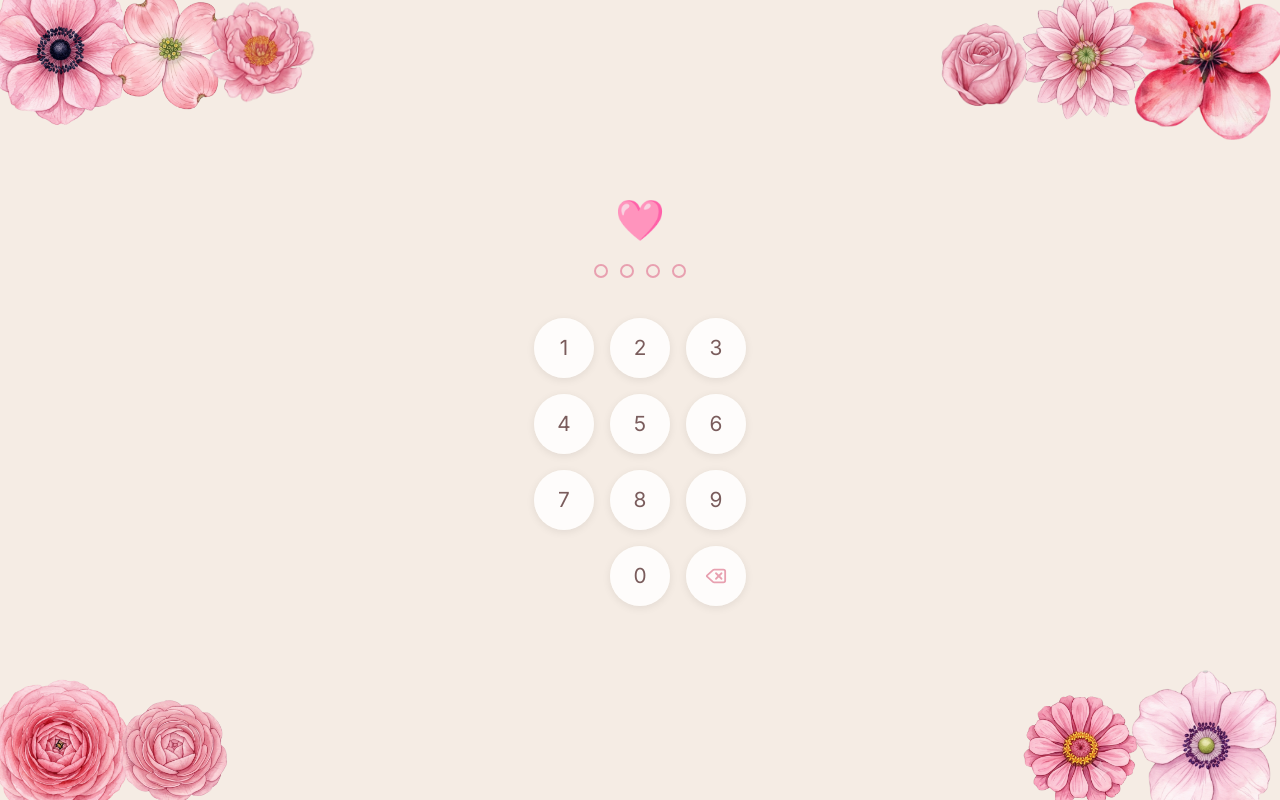
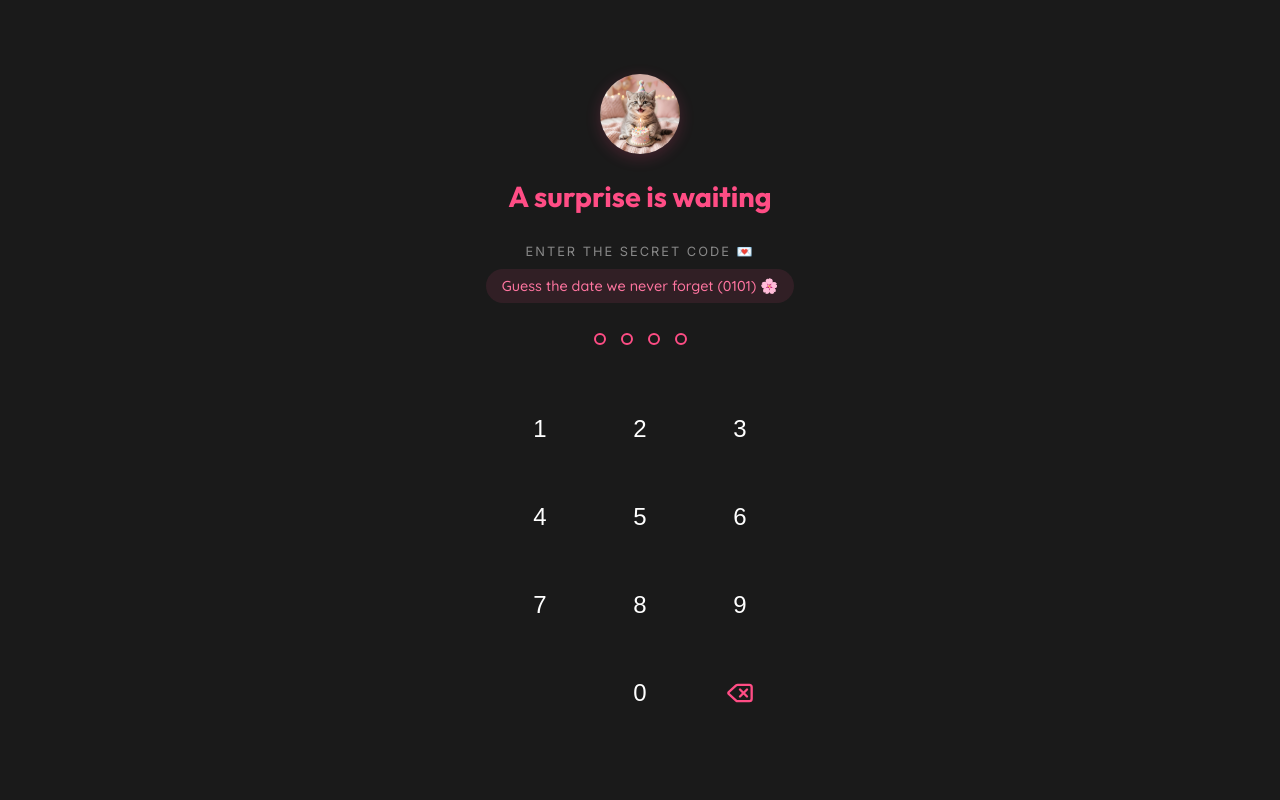
Before and after one commit to balakumaran1507/Sahana-Bday, a React (Vite) app: page / in a window 1280 px wide. Built offline with nearby package versions, Linux system fonts and the light colour scheme.

Commit message:
Fix App overlay and add PDF download with scanner animation to BalaPass

```diff
--- a/package.json
+++ b/package.json
@@ -10,6 +10,8 @@
     "preview": "vite preview"
   },
   "dependencies": {
+    "html2canvas": "^1.4.1",
+    "jspdf": "^4.2.1",
     "lucide-react": "^1.24.0",
     "react": "^19.2.7",
     "react-dom": "^19.2.7"
--- a/src/App.jsx
+++ b/src/App.jsx
@@ -10,10 +10,12 @@ import HubblePhoto from './components/HubblePhoto';
 import BalaPass from './components/BalaPass';
 import Outro from './components/Outro';
 import Auth from './components/Auth';
+import FlowerTransition from './components/FlowerTransition';
 import './index.css';
 
 function App() {
   const [isAuthenticated, setIsAuthenticated] = useState(false);
+  const [isTransitioning, setIsTransitioning] = useState(false);
   const [currentStep, setCurrentStep] = useState(0);
   const [isPlaying, setIsPlaying] = useState(false);
   const audioRef = useRef(null);
@@ -34,29 +36,31 @@ function App() {
   ];
 
   const handleNext = () => {
-    // Autoplay music on the first interaction
-    if (currentStep === 0 && audioRef.current && !isPlaying) {
-      audioRef.current.play().catch(e => console.log("Audio autoplay blocked", e));
-      setIsPlaying(true);
-    }
-
     if (currentStep < steps.length - 1) {
-      setCurrentStep(prev => prev + 1);
+      setCurrentStep(currentStep + 1);
     }
   };
 
   const handlePrev = () => {
     if (currentStep > 0) {
-      setCurrentStep(prev => prev - 1);
+      setCurrentStep(currentStep - 1);
     }
   };
 
-  const toggleAudio = () => {
+  const startAudio = () => {
+    if (audioRef.current && !isPlaying) {
+      audioRef.current.play().catch(e => console.error("Audio play failed:", e));
+      setIsPlaying(true);
+    }
+  };
+
+  const toggleAudio = (e) => {
+    e.stopPropagation();
     if (audioRef.current) {
       if (isPlaying) {
         audioRef.current.pause();
       } else {
-        audioRef.current.play();
+        audioRef.current.play().catch(e => console.error(e));
       }
       setIsPlaying(!isPlaying);
     }
@@ -64,18 +68,25 @@ function App() {
 
   const CurrentComponent = steps[currentStep];
 
-  if (!isAuthenticated) {
-    return <Auth onLogin={() => setIsAuthenticated(true)} />;
-  }
-
   return (
     <div className="app-container" style={{ overflow: 'hidden' }}>
-      {/* Background Audio Placeholder */}
+
+      {/* Flower wipe overlay */}
+      {isTransitioning && (
+        <FlowerTransition
+          onMidpoint={() => setIsAuthenticated(true)}
+          onComplete={() => setIsTransitioning(false)}
+        />
+      )}
+
+      {!isAuthenticated ? (
+        <Auth onLogin={() => setIsTransitioning(true)} />
+      ) : (
+        <>
           <audio ref={audioRef} loop>
-        <source src="placeholder-audio.mp3" type="audio/mpeg" />
+            <source src="/placeholder-audio.mp3" type="audio/mpeg" />
           </audio>
 
-      {/* Floating music toggle button */}
           <button
             onClick={toggleAudio}
             style={{
@@ -100,10 +111,11 @@ function App() {
             {isPlaying ? '🎵' : '🔇'}
           </button>
 
-      {/* Render the current slide */}
-      <div key={currentStep} className="fade-in" style={{ width: '100%', minHeight: '100vh' }}>
+          <div onClick={startAudio} style={{ height: '100%' }}>
             <CurrentComponent onNext={handleNext} onPrev={handlePrev} />
           </div>
+        </>
+      )}
     </div>
   );
 }
--- a/src/components/Auth.jsx
+++ b/src/components/Auth.jsx
@@ -1,8 +1,7 @@
 import React, { useState } from 'react';
 import { Delete } from 'lucide-react';
-import FlowerTransition from './FlowerTransition';
 
-// PIN stored as SHA-256 hash — never visible as plain text
+// PIN is stored as a SHA-256 hash — never visible in source as plain text
 const CORRECT_HASH = 'a3346b8b4c26feb607f8a40699c934ef426dee5ceebf51f9f7209aa79c08a0da';
 
 async function hashPin(pin) {
@@ -13,27 +12,9 @@ async function hashPin(pin) {
   return hashArray.map(b => b.toString(16).padStart(2, '0')).join('');
 }
 
-const FLOWER_DECORATIONS = [
-  // Top left cluster
-  { src: '/flower2.png', top: '-40px', left: '-30px', width: '180px', rotate: '-15deg', delay: '0s' },
-  { src: '/flower5.png', top: '-20px', left: '100px', width: '140px', rotate: '10deg', delay: '0.2s' },
-  { src: '/flower8.png', top: '-10px', left: '200px', width: '120px', rotate: '-5deg', delay: '0.1s' },
-  // Top right cluster
-  { src: '/flower1.png', top: '-40px', right: '-20px', width: '190px', rotate: '20deg', delay: '0s' },
-  { src: '/flower4.png', top: '-20px', right: '120px', width: '150px', rotate: '-10deg', delay: '0.15s' },
-  { src: '/flower7.png', top: '10px', right: '240px', width: '110px', rotate: '5deg', delay: '0.25s' },
-  // Bottom left
-  { src: '/flower3.png', bottom: '-30px', left: '-20px', width: '160px', rotate: '15deg', delay: '0s' },
-  { src: '/flower9.png', bottom: '-20px', left: '110px', width: '130px', rotate: '-8deg', delay: '0.2s' },
-  // Bottom right
-  { src: '/flower6.png', bottom: '-30px', right: '-10px', width: '170px', rotate: '-20deg', delay: '0s' },
-  { src: '/flower10.png', bottom: '-20px', right: '130px', width: '140px', rotate: '12deg', delay: '0.1s' },
-];
-
 const Auth = ({ onLogin }) => {
   const [pin, setPin] = useState('');
   const [error, setError] = useState(false);
-  const [showTransition, setShowTransition] = useState(false);
 
   const handleNumberClick = async (num) => {
     if (pin.length < 4) {
@@ -44,8 +25,8 @@ const Auth = ({ onLogin }) => {
       if (newPin.length === 4) {
         const hash = await hashPin(newPin);
         if (hash === CORRECT_HASH) {
-          // Trigger the flower transition
-          setTimeout(() => setShowTransition(true), 200);
+          // Trigger the login success transition
+          onLogin();
         } else {
           setError(true);
           setTimeout(() => {
@@ -62,155 +43,133 @@ const Auth = ({ onLogin }) => {
     setError(false);
   };
 
-  if (showTransition) {
-    return <FlowerTransition onComplete={onLogin} />;
-  }
-
   return (
     <div style={{
       minHeight: '100vh',
-      backgroundColor: '#f5ece4',
+      backgroundColor: '#1a1a1a',
       display: 'flex',
       flexDirection: 'column',
       alignItems: 'center',
       justifyContent: 'center',
+      color: 'white',
       fontFamily: 'var(--font-main)',
-      position: 'relative',
-      overflow: 'hidden',
+      userSelect: 'none'
     }}>
-      {/* Corner flower decorations */}
-      {FLOWER_DECORATIONS.map((f, i) => (
+      <div style={{ maxWidth: '400px', width: '100%', padding: '20px', textAlign: 'center' }}>
+
         <img
-          key={i}
-          src={f.src}
-          alt=""
+          src="/cat_cake_meme.png"
+          alt="Cat"
+          style={{ width: '80px', height: '80px', objectFit: 'cover', borderRadius: '50%', marginBottom: '20px', boxShadow: '0 4px 15px rgba(255, 77, 133, 0.2)', pointerEvents: 'none' }}
+          onContextMenu={(e) => e.preventDefault()}
           draggable="false"
-          onContextMenu={e => e.preventDefault()}
-          style={{
-            position: 'absolute',
-            top: f.top,
-            left: f.left,
-            right: f.right,
-            bottom: f.bottom,
-            width: f.width,
-            transform: `rotate(${f.rotate})`,
-            pointerEvents: 'none',
-            opacity: 0,
-            animation: `fadeInFlower 0.8s ease forwards ${f.delay}`,
-          }}
         />
-      ))}
 
-      {/* Central PIN pad */}
-      <div style={{ textAlign: 'center', position: 'relative', zIndex: 10 }}>
-        {/* Pixel heart */}
-        <div style={{ marginBottom: '20px', fontSize: '2.5rem' }}>🩷</div>
+        <h1 style={{ fontSize: '1.8rem', marginBottom: '30px', fontFamily: 'var(--font-heading)' }}>
+          A surprise is waiting
+        </h1>
 
-        {/* PIN dots */}
-        <div style={{ display: 'flex', justifyContent: 'center', gap: '12px', marginBottom: '40px' }}>
+        <p style={{ fontSize: '0.8rem', letterSpacing: '2px', color: '#888', marginBottom: '10px' }}>
+          ENTER THE SECRET CODE 💌
+        </p>
+
+        <div style={{
+          background: 'rgba(255, 77, 133, 0.1)',
+          display: 'inline-block',
+          padding: '8px 16px',
+          borderRadius: '20px',
+          color: '#ff75a0',
+          fontSize: '0.9rem',
+          marginBottom: '30px',
+          fontFamily: 'var(--font-cute)'
+        }}>
+          Guess the date we never forget (0101) 🌸
+        </div>
+
+        {/* PIN Indicators */}
+        <div style={{ display: 'flex', justifyContent: 'center', gap: '15px', marginBottom: '50px' }}>
           {[0, 1, 2, 3].map((index) => (
             <div key={index} style={{
-              width: '14px',
-              height: '14px',
+              width: '12px',
+              height: '12px',
               borderRadius: '50%',
-              border: `2px solid ${error ? '#e05a7a' : '#e8a0b0'}`,
-              background: pin.length > index ? (error ? '#e05a7a' : '#e8a0b0') : 'transparent',
+              border: `2px solid ${error ? '#ff4444' : '#ff4d85'}`,
+              background: pin.length > index ? (error ? '#ff4444' : '#ff4d85') : 'transparent',
               transition: 'all 0.2s',
-              animation: error ? 'shake 0.4s' : 'none',
+              animation: error ? 'shake 0.4s' : 'none'
             }} />
           ))}
         </div>
 
-        {/* Number grid */}
+        {/* Number Pad */}
         <div style={{
           display: 'grid',
           gridTemplateColumns: 'repeat(3, 1fr)',
-          gap: '16px',
-          maxWidth: '240px',
-          margin: '0 auto',
+          gap: '20px',
+          maxWidth: '280px',
+          margin: '0 auto'
         }}>
-          {[1, 2, 3, 4, 5, 6, 7, 8, 9].map(num => (
-            <button
-              key={num}
-              onClick={() => handleNumberClick(num.toString())}
-              style={{
-                background: 'rgba(255,255,255,0.85)',
+          {[1, 2, 3, 4, 5, 6, 7, 8, 9].map((num) => (
+            <button key={num} onClick={() => handleNumberClick(num.toString())} style={{
+              background: 'transparent',
               border: 'none',
-                borderRadius: '50%',
-                width: '60px',
-                height: '60px',
-                fontSize: '1.3rem',
-                color: '#7a5c5c',
+              color: 'white',
+              fontSize: '1.5rem',
+              padding: '20px 0',
               cursor: 'pointer',
-                boxShadow: '0 2px 8px rgba(0,0,0,0.08)',
-                transition: 'all 0.15s',
-                fontFamily: 'var(--font-main)',
+              borderRadius: '16px',
+              transition: 'background 0.2s'
             }}
-              onMouseOver={e => { e.currentTarget.style.background = 'rgba(255,255,255,1)'; e.currentTarget.style.transform = 'scale(1.08)'; }}
-              onMouseOut={e => { e.currentTarget.style.background = 'rgba(255,255,255,0.85)'; e.currentTarget.style.transform = 'scale(1)'; }}
+              onMouseOver={(e) => e.currentTarget.style.background = 'rgba(255,255,255,0.1)'}
+              onMouseOut={(e) => e.currentTarget.style.background = 'transparent'}
             >
               {num}
             </button>
           ))}
-
-          <div /> {/* spacer */}
-
-          <button
-            onClick={() => handleNumberClick('0')}
-            style={{
-              background: 'rgba(255,255,255,0.85)',
+          <div></div>
+          <button onClick={() => handleNumberClick('0')} style={{
+            background: 'transparent',
             border: 'none',
-              borderRadius: '50%',
-              width: '60px',
-              height: '60px',
-              fontSize: '1.3rem',
-              color: '#7a5c5c',
+            color: 'white',
+            fontSize: '1.5rem',
+            padding: '20px 0',
             cursor: 'pointer',
-              boxShadow: '0 2px 8px rgba(0,0,0,0.08)',
-              transition: 'all 0.15s',
-              fontFamily: 'var(--font-main)',
+            borderRadius: '16px',
+            transition: 'background 0.2s'
           }}
-            onMouseOver={e => { e.currentTarget.style.background = 'rgba(255,255,255,1)'; e.currentTarget.style.transform = 'scale(1.08)'; }}
-            onMouseOut={e => { e.currentTarget.style.background = 'rgba(255,255,255,0.85)'; e.currentTarget.style.transform = 'scale(1)'; }}
+            onMouseOver={(e) => e.currentTarget.style.background = 'rgba(255,255,255,0.1)'}
+            onMouseOut={(e) => e.currentTarget.style.background = 'transparent'}
           >
             0
           </button>
-
-          <button
-            onClick={handleDelete}
-            style={{
-              background: 'rgba(255,255,255,0.85)',
+          <button onClick={handleDelete} style={{
+            background: 'transparent',
             border: 'none',
-              borderRadius: '50%',
-              width: '60px',
-              height: '60px',
+            color: '#ff4d85',
+            fontSize: '1.5rem',
             display: 'flex',
             alignItems: 'center',
             justifyContent: 'center',
-              color: '#e8a0b0',
+            width: '100%',
             cursor: 'pointer',
-              boxShadow: '0 2px 8px rgba(0,0,0,0.08)',
-              transition: 'all 0.15s',
+            borderRadius: '16px',
+            transition: 'background 0.2s'
           }}
-            onMouseOver={e => { e.currentTarget.style.background = 'rgba(255,255,255,1)'; e.currentTarget.style.transform = 'scale(1.08)'; }}
-            onMouseOut={e => { e.currentTarget.style.background = 'rgba(255,255,255,0.85)'; e.currentTarget.style.transform = 'scale(1)'; }}
+            onMouseOver={(e) => e.currentTarget.style.background = 'rgba(255,255,255,0.1)'}
+            onMouseOut={(e) => e.currentTarget.style.background = 'transparent'}
           >
-            <Delete size={22} />
+            <Delete size={28} />
           </button>
         </div>
       </div>
 
       <style>{`
-        @keyframes fadeInFlower {
-          from { opacity: 0; transform: translateY(-10px) rotate(var(--r, 0deg)); }
-          to   { opacity: 1; transform: translateY(0)    rotate(var(--r, 0deg)); }
-        }
         @keyframes shake {
           0%, 100% { transform: translateX(0); }
-          20%       { transform: translateX(-6px); }
-          40%       { transform: translateX(6px); }
-          60%       { transform: translateX(-6px); }
-          80%       { transform: translateX(6px); }
+          20% { transform: translateX(-8px); }
+          40% { transform: translateX(8px); }
+          60% { transform: translateX(-8px); }
+          80% { transform: translateX(8px); }
         }
       `}</style>
     </div>
--- a/src/components/FlowerTransition.jsx
+++ b/src/components/FlowerTransition.jsx
@@ -5,33 +5,55 @@ const FLOWERS = [
   '/flower6.png', '/flower7.png', '/flower8.png', '/flower9.png', '/flower10.png',
 ];
 
-// Deterministically generate flower particle configs
-function generateFlowers(count) {
+// Generate a very dense array of flowers to completely cover the screen
+function generateDenseFlowers(count) {
   return Array.from({ length: count }, (_, i) => {
     const src = FLOWERS[i % FLOWERS.length];
-    const size = 80 + (i * 37 % 120);          // 80–200px
-    const left = (i * 7.3 + 5) % 95;           // 5–100vw spread
-    const delay = (i * 0.09) % 1.5;            // 0–1.5s stagger
-    const duration = 1.2 + (i * 0.11 % 0.8);   // 1.2–2.0s fall
-    const rotate = (i * 23 % 60) - 30;         // -30 to 30 deg
-    const swayX = (i % 2 === 0 ? 1 : -1) * (10 + (i * 17 % 30)); // sway left/right
-    return { src, size, left, delay, duration, rotate, swayX, id: i };
+    // Large sizes for maximum coverage
+    const size = 150 + Math.random() * 250;
+    // Random positioning across the screen
+    const left = -10 + Math.random() * 110;
+    const topOffset = -20 + Math.random() * 120; // Spread vertically across the view
+    // Delays for falling IN
+    const delayIn = Math.random() * 1.5;
+    // Delays for falling OUT
+    const delayOut = Math.random() * 1.0;
+    const rotate = -45 + Math.random() * 90;
+    const zIndex = Math.floor(Math.random() * 100);
+
+    return { src, size, left, topOffset, delayIn, delayOut, rotate, zIndex, id: i };
   });
 }
 
-const FLOWER_COUNT = 40;
-
-const FlowerTransition = ({ onComplete }) => {
-  const [phase, setPhase] = useState('raining');   // 'raining' | 'sweeping' | 'done'
-  const flowers = useMemo(() => generateFlowers(FLOWER_COUNT), []);
+const FlowerTransition = ({ onMidpoint, onComplete }) => {
+  const [phase, setPhase] = useState('fallingIn'); // 'fallingIn' -> 'covered' -> 'fallingOut' -> 'done'
+  const flowers = useMemo(() => generateDenseFlowers(120), []); // 120 large flowers for full coverage
 
   useEffect(() => {
-    // After ~2.2s start the sweep-away phase
-    const sweepTimer = setTimeout(() => setPhase('sweeping'), 2200);
-    // After sweep (~1s) signal parent to show the page
-    const doneTimer  = setTimeout(() => { setPhase('done'); onComplete(); }, 3300);
-    return () => { clearTimeout(sweepTimer); clearTimeout(doneTimer); };
-  }, [onComplete]);
+    // Phase 1: Flowers fall in to cover the screen (takes ~2s total with delays)
+    const coverTimer = setTimeout(() => {
+      setPhase('covered');
+      // Swap the background page under the overlay!
+      onMidpoint();
+    }, 2000);
+
+    // Phase 2: Start sweeping them away after a brief moment of full coverage
+    const sweepTimer = setTimeout(() => {
+      setPhase('fallingOut');
+    }, 2800);
+
+    // Phase 3: Transition is completely finished
+    const doneTimer = setTimeout(() => {
+      setPhase('done');
+      onComplete();
+    }, 4500);
+
+    return () => {
+      clearTimeout(coverTimer);
+      clearTimeout(sweepTimer);
+      clearTimeout(doneTimer);
+    };
+  }, [onMidpoint, onComplete]);
 
   if (phase === 'done') return null;
 
@@ -39,47 +61,43 @@ const FlowerTransition = ({ onComplete }) => {
     <div style={{
       position: 'fixed',
       inset: 0,
-      zIndex: 9999,
-      overflow: 'hidden',
+      zIndex: 99999,
       pointerEvents: 'none',
-      background: phase === 'sweeping' ? 'transparent' : '#f5ece4',
-      transition: 'background 0.8s ease',
+      overflow: 'hidden'
     }}>
-      {flowers.map(f => (
+      {flowers.map(f => {
+        // Calculate the Y position based on the phase
+        let yPos = '-150vh'; // Start way above screen
+
+        if (phase === 'fallingIn' || phase === 'covered') {
+          // Move to cover position (randomly spread across the screen height)
+          yPos = `${f.topOffset}vh`;
+        } else if (phase === 'fallingOut') {
+          // Drop way below screen
+          yPos = '150vh';
+        }
+
+        return (
           <img
             key={f.id}
             src={f.src}
             alt=""
-          draggable="false"
-          onContextMenu={e => e.preventDefault()}
             style={{
               position: 'absolute',
-            top: phase === 'sweeping' ? '110vh' : '-180px',
               left: `${f.left}vw`,
+              top: yPos,
               width: `${f.size}px`,
               transform: `rotate(${f.rotate}deg)`,
-            pointerEvents: 'none',
-            willChange: 'transform, top',
-            transition: phase === 'raining'
-              ? `top ${f.duration}s cubic-bezier(0.25, 0.46, 0.45, 0.94) ${f.delay}s,
-                 transform ${f.duration}s ease ${f.delay}s`
-              : `top 0.9s cubic-bezier(0.55, 0, 1, 0.45) ${f.id * 0.012}s`,
-            ...(phase === 'raining' && {
-              // Dynamic values injected inline so each flower has its own sway
-              animation: `sway${f.id % 4} ${f.duration}s ease ${f.delay}s`,
-            }),
+              zIndex: f.zIndex,
+              // Springy fast transition for falling in, gravity-style transition for falling out
+              transition: phase === 'fallingOut'
+                ? `top 1.2s cubic-bezier(0.55, 0.085, 0.68, 0.53) ${f.delayOut}s`
+                : `top 1s cubic-bezier(0.25, 0.46, 0.45, 0.94) ${f.delayIn}s`,
+              opacity: 1
             }}
           />
-      ))}
-
-      {/* We use a dynamic keyframe injection for a few sway patterns */}
-      <style>{`
-        /* 4 sway patterns so flowers don't all move identically */
-        @keyframes sway0 { 0% { margin-left: 0; } 25% { margin-left: 15px; } 75% { margin-left: -12px; } 100% { margin-left: 0; } }
-        @keyframes sway1 { 0% { margin-left: 0; } 30% { margin-left: -18px; } 70% { margin-left: 10px; } 100% { margin-left: 0; } }
-        @keyframes sway2 { 0% { margin-left: 0; } 40% { margin-left: 20px; } 80% { margin-left: -8px; } 100% { margin-left: 0; } }
-        @keyframes sway3 { 0% { margin-left: 0; } 20% { margin-left: -14px; } 60% { margin-left: 16px; } 100% { margin-left: 0; } }
-      `}</style>
+        );
+      })}
     </div>
   );
 };
```
Also changed, not shown: src/components/BalaPass.jsx (+135 -9 lines), 1 other file (tests, documents, lock files or other folders). Lines whose indentation alone changed are shown as unchanged.
